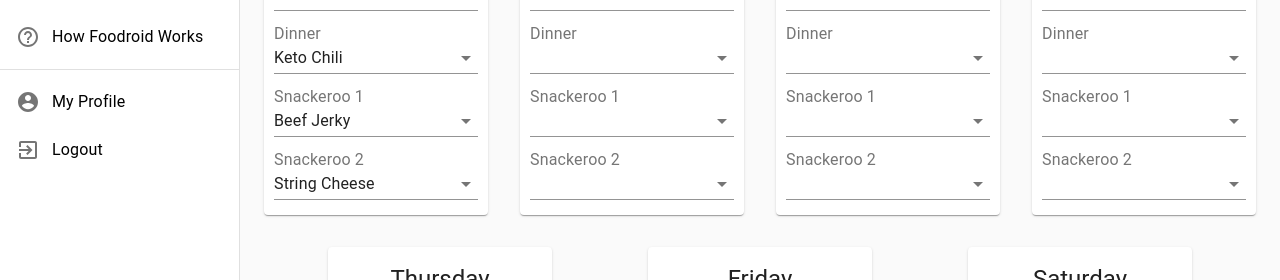
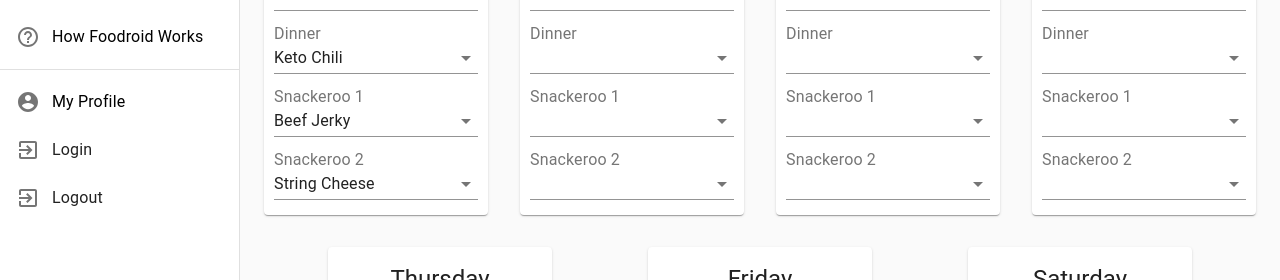
Before and after one commit to gage117/meal-planner, a React (Create React App) app in the folder client/: page / in a window 1280 px wide. Both pictures are taken after a click on the button 36 px from the left and 32 px from the top of the page. Shown: the part 252-532 px from the top of the page. Built offline with nearby package versions, Linux system fonts and the light colour scheme.

Commit message:
Got login and logout working, need to connect to backend

```diff
--- a/client/src/components/Drawer/index.js
+++ b/client/src/components/Drawer/index.js
@@ -1,4 +1,6 @@
 import {Link} from 'react-router-dom';
+//* Auth0
+import { useAuth0 } from "@auth0/auth0-react";
 import { makeStyles, useTheme } from '@material-ui/core/styles';
 import MuiDrawer from '@material-ui/core/Drawer';
 import List from '@material-ui/core/List';
@@ -77,6 +79,8 @@ function Drawer({open, setOpen}) {
     const handleDrawerClose = () => {
         setOpen(false);
     };
+
+    const {loginWithRedirect, logout} = useAuth0();
 
     return (
         <MuiDrawer
@@ -162,8 +166,10 @@ function Drawer({open, setOpen}) {
         </List>
         <Divider />
         <List>
-          {['My Profile', 'Logout'].map((text) => {
-            return text === 'My Profile' ? (
+          {['My Profile', 'Login', 'Logout'].map((text) => {
+            switch (text) {
+              case 'My Profile':
+                return (
                   <Link to={"/profile"} key={text}>
                     <ListItem button key={text}>
                       <ListItemIcon classes={{root: classes.iconWidthOverride}}>
@@ -172,16 +178,29 @@ function Drawer({open, setOpen}) {
                       <ListItemText primary={text} />
                     </ListItem>
                   </Link>
-              ) : (
-                <Link to={"/logout"} key={text}>
-                  <ListItem button key={text}>
+                );
+              case 'Login':
+                return (
+                  <ListItem button key={text} onClick={() => loginWithRedirect()}>
                     <ListItemIcon classes={{root: classes.iconWidthOverride}}>
                       <ExitToAppIcon />
                     </ListItemIcon>
                     <ListItemText primary={text} />
                   </ListItem>
-                </Link>
-              )}
+                )
+              case 'Logout':
+                return (
+                  <ListItem button key={text} onClick={() => logout({ returnTo: window.location.origin })}>
+                    <ListItemIcon classes={{root: classes.iconWidthOverride}}>
+                      <ExitToAppIcon />
+                    </ListItemIcon>
+                    <ListItemText primary={text} />
+                  </ListItem>
+                )
+              default:
+                break;
+            }
+            }
           )}
         </List>
       </MuiDrawer>
```
Lines whose indentation alone changed are shown as unchanged.
